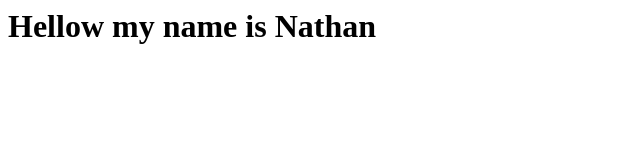
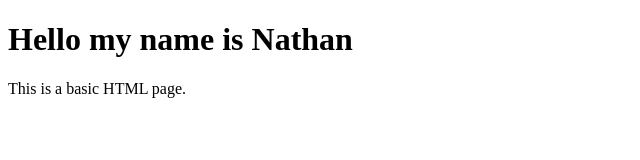
Before and after one commit to nathp94/efrei24uci471nathan, a plain HTML site: page index.html in a window 1280 px wide. Shown: the whole page, without its empty margins (0-640 px from the left). Drawn offline with Linux system fonts and the light colour scheme.

Commit message:
Update index.html

```diff
--- a/index.html
+++ b/index.html
@@ -1 +1,12 @@
-<h1>Hellow my name is Nathan</h1>
+<!DOCTYPE html>
+<html lang="en">
+<head>
+    <meta charset="UTF-8">
+    <meta name="viewport" content="width=device-width, initial-scale=1.0">
+    <title>My First HTML Page</title>
+</head>
+<body>
+    <h1>Hello my name is Nathan</h1>
+    <p>This is a basic HTML page.</p>
+</body>
+</html>
```
